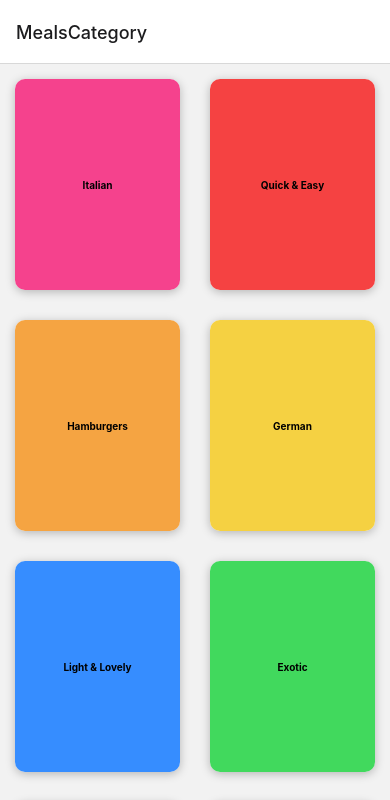
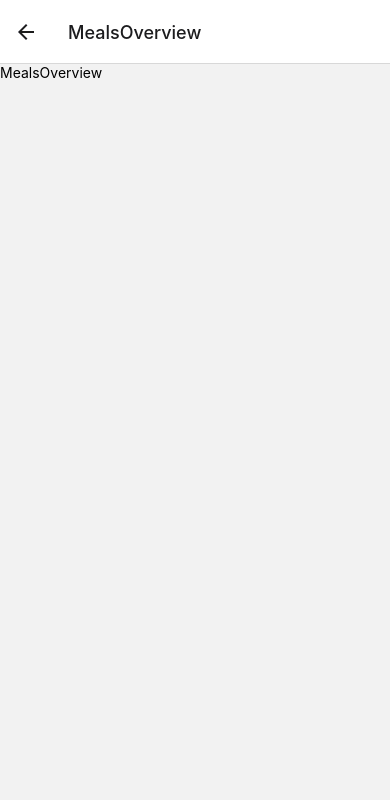
Before and after one commit to ibnunaufal/meals-app, a React Native app: screen /MealsOverview in a window 390 px wide. Shown: the top 800 px of the page. Built offline with nearby package versions, Linux system fonts and the light colour scheme.

Commit message:
create navigation

```diff
--- a/App.js
+++ b/App.js
@@ -3,6 +3,7 @@
 import CategoryScreen from "./screens/CategoryScreen";
 import { NavigationContainer } from "@react-navigation/native";
 import { createNativeStackNavigator } from '@react-navigation/native-stack'
+import MealsOverview from "./screens/MealsOverview";
 
 const Stack = createNativeStackNavigator();
 
@@ -13,6 +14,7 @@
       <NavigationContainer>
         <Stack.Navigator initialRouteName="MealsCategory">
           <Stack.Screen name="MealsCategory" component={CategoryScreen} />
+          <Stack.Screen name="MealsOverview" component={MealsOverview} />
         </Stack.Navigator>
       </NavigationContainer>
     </>
--- a/components/CategoryGridTile.js
+++ b/components/CategoryGridTile.js
@@ -8,7 +8,7 @@
 } from "react-native";
 import React from "react";
 
-const CategoryGridTile = ({ title, color }) => {
+const CategoryGridTile = ({ title, color, onPress }) => {
   return (
     <View style={[styles.gridItem]}>
       <Pressable
@@ -16,6 +16,7 @@
         style={({ pressed }) =>
           pressed ? [styles.button, styles.buttonPressed] : [styles.button]
         }
+        onPress={onPress}
       >
         <View style={[styles.innerContainer,{backgroundColor: color}]}>
           <Text style={styles.title}>{title}</Text>
--- a/screens/CategoryScreen.js
+++ b/screens/CategoryScreen.js
@@ -3,9 +3,20 @@
 import { CATEGORIES } from "../data/dummy-data";
 import CategoryGridTile from "../components/CategoryGridTile";
 
-function CategoryScreen() {
+function CategoryScreen({navigation}) {
+  function pressHandler() {
+    console.log('pressed')
+    navigation.navigate('MealsOverview')
+  }
+
   function renderItem(item) {
-    return <CategoryGridTile title={item.item.title} color={item.item.color} />;
+    return (
+      <CategoryGridTile
+        title={item.item.title}
+        color={item.item.color}
+        onPress={pressHandler}
+      />
+    );
   }
 
   return (
@@ -15,7 +26,6 @@
         keyExtractor={(item) => item.id}
         renderItem={renderItem}
         numColumns={2}
-
       />
     </View>
   );
--- /dev/null
+++ b/screens/MealsOverview.js
@@ -0,0 +1,17 @@
+import { StyleSheet, Text, View } from 'react-native'
+import React from 'react'
+import { MEALS } from '../data/dummy-data'
+
+export default function MealsOverview() {
+  return (
+    <View style={styles.container}>
+      <Text>MealsOverview</Text>
+    </View>
+  )
+}
+
+const styles = StyleSheet.create({
+    container: {
+        flex: 1
+    }
+})
```
